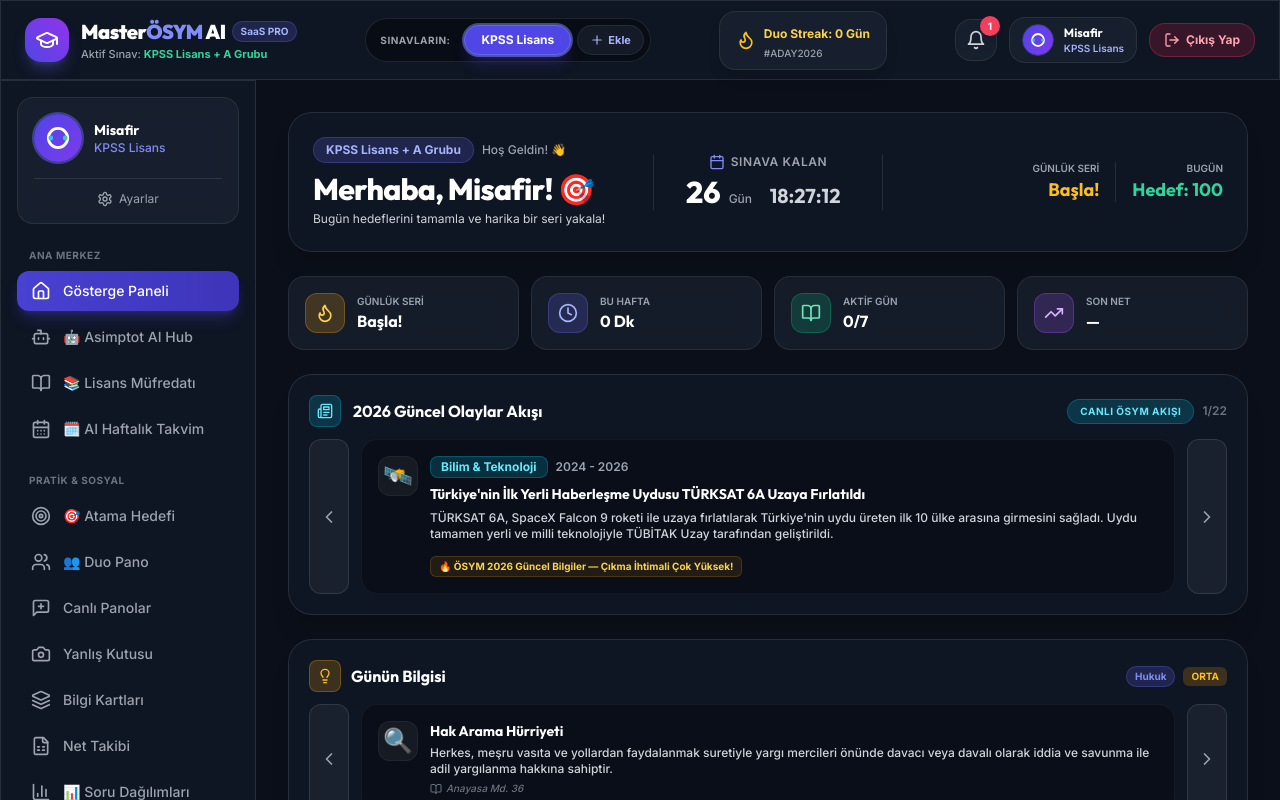
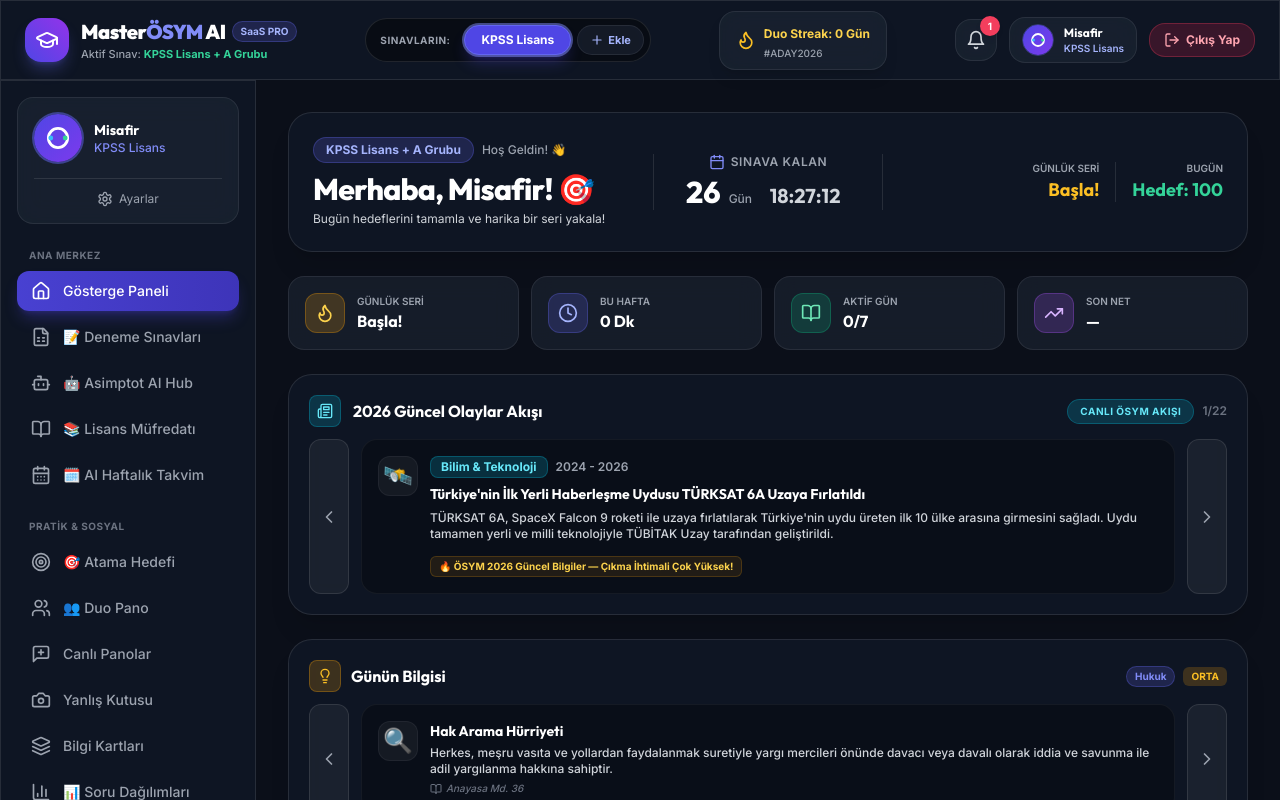
Before and after one commit to vouxnet/masterstu, a Next.js app: page / in a window 1280 px wide. Shown: the top 800 px of the page. Built offline with nearby package versions, Linux system fonts and the light colour scheme.

Commit message:
👑 Master Elite Fix: Sol menüde (Sidebar) Deneme Sınavları sekmesi üst sıraya '📝 Deneme Sınavları' olarak eklendi

```diff
--- a/src/components/navigation/Sidebar.tsx
+++ b/src/components/navigation/Sidebar.tsx
@@ -31,6 +31,7 @@
 
   const coreLinks = [
     { href: "/", label: "Gösterge Paneli", icon: Home },
+    { href: "/exams", label: "📝 Deneme Sınavları", icon: FileSpreadsheet },
     { href: "/ai-hub", label: "🤖 Asimptot AI Hub", icon: Bot },
     { href: "/curriculum", label: curriculumLabel, icon: BookOpen },
     { href: "/ai-schedule", label: "🗓️ AI Haftalık Takvim", icon: CalendarDays },
@@ -42,7 +43,6 @@
     { href: "/shared-qa", label: "Canlı Panolar", icon: MessageSquarePlus },
     { href: "/mistakes", label: "Yanlış Kutusu", icon: Camera },
     { href: "/flashcards", label: "Bilgi Kartları", icon: Layers },
-    { href: "/exams", label: "Net Takibi", icon: FileSpreadsheet },
     { href: "/question-distribution", label: "📊 Soru Dağılımları", icon: BarChart3 },
     { href: "/skill-tree", label: "🌳 Yetenek Ağacı", icon: GitBranch },
   ];
```
